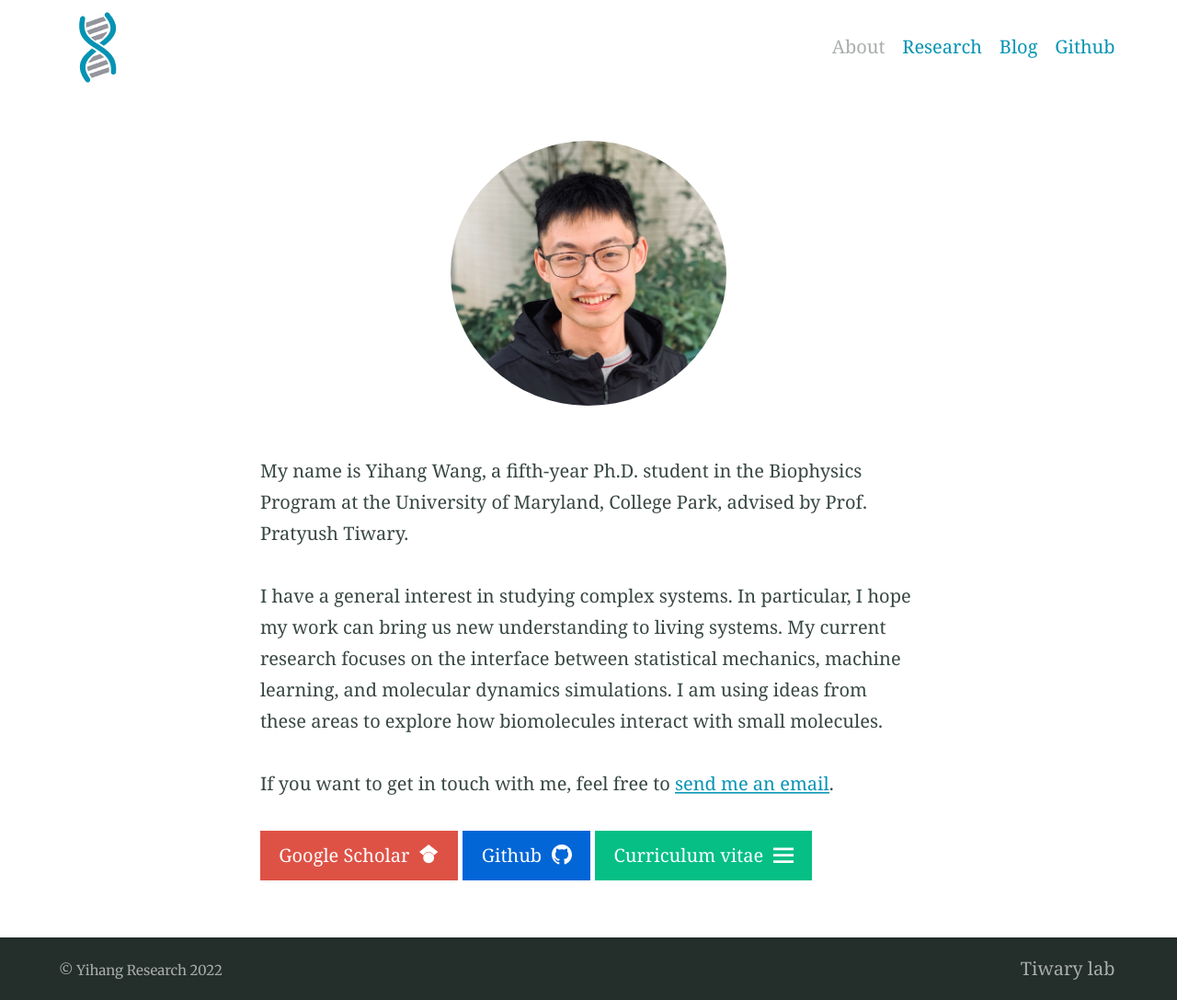
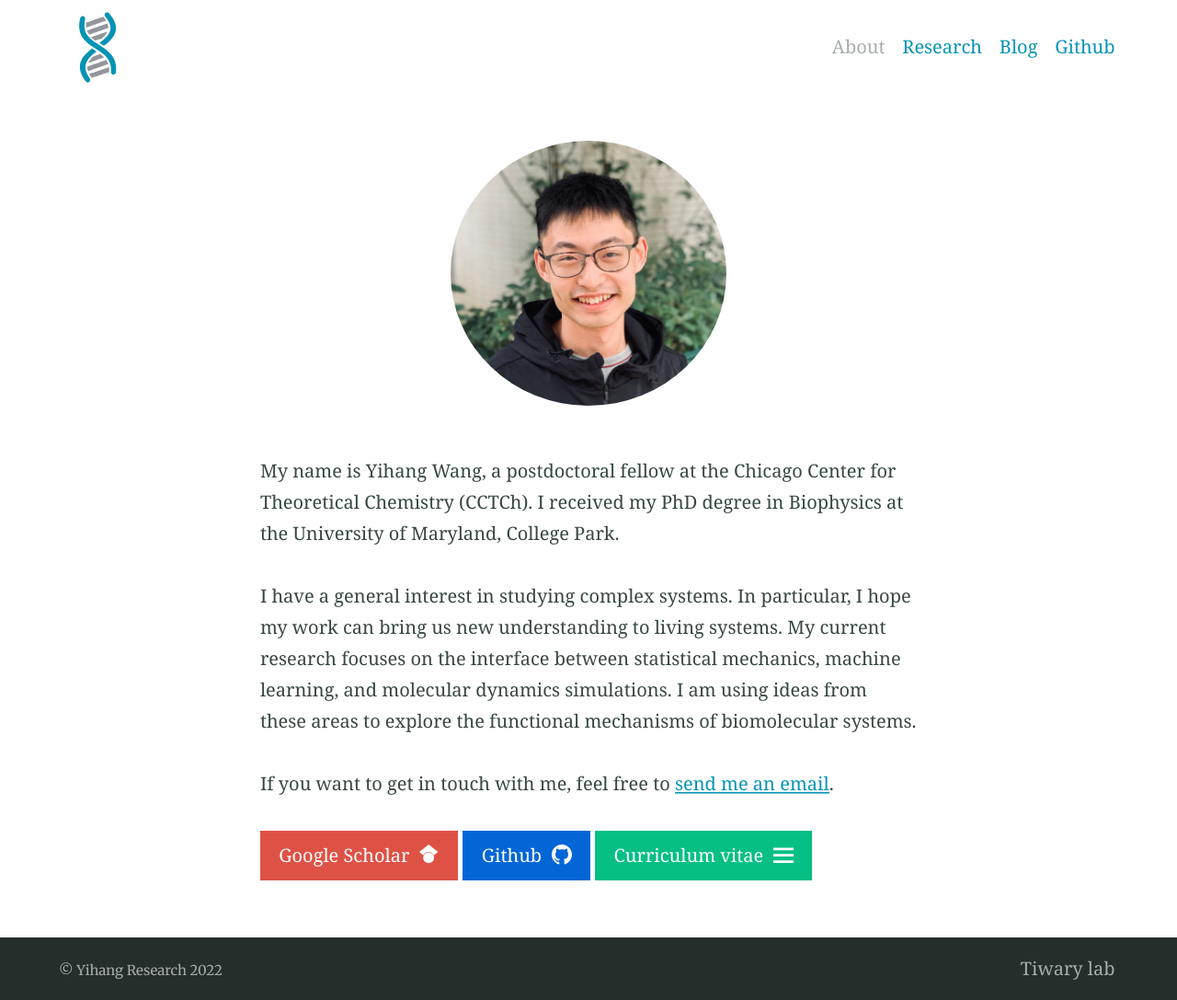
Before and after one commit to yhwang17/yhwang17.github.io, a Jekyll site: the page built from index.md, in a window 1280 px wide. Shown: the whole page at 92% size. Built offline with Jekyll 4.4.1, drawn with Linux system fonts in a browser that asks for light colours.

Commit message:
Update personal information
1. new description on current position
2. new CV

```diff
--- a/index.md
+++ b/index.md
@@ -5,10 +5,10 @@ excerpt: "I will share my research on this website"
 
 <a><center><img class="center" src="assets/img/YH.jpg" height="auto" width="300" style="border-radius:50%"><center>
 
-My name is Yihang Wang, a fifth-year Ph.D. student in the Biophysics Program at the University of Maryland, College Park, advised by Prof. Pratyush Tiwary.
+My name is Yihang Wang, a postdoctoral fellow at the Chicago Center for Theoretical Chemistry (CCTCh). I received my PhD degree in Biophysics at the University of Maryland, College Park.
 
-I have a general interest in studying complex systems. In particular, I hope my work can bring us new understanding to living systems. My current research focuses on the interface between statistical mechanics, machine learning, and molecular dynamics simulations. I am using ideas from these areas to explore how biomolecules interact with small molecules.
+I have a general interest in studying complex systems. In particular, I hope my work can bring us new understanding to living systems. My current research focuses on the interface between statistical mechanics, machine learning, and molecular dynamics simulations. I am using ideas from these areas to explore the functional mechanisms of biomolecular systems.
 
-If you want to get in touch with me, feel free to [send me an email](mailto:yhwang17@terpmail.umd.edu).
+If you want to get in touch with me, feel free to [send me an email](mailto:yihangw@uchicago.edu).
 
 {% include button.html text="Google Scholar" icon="scholar" link="https://scholar.google.com/citations?user=Dkoib1gAAAAJ&hl=en" color="#de5246" %} {% include button.html text="Github" icon="github" link="https://github.com/yhwang17" color="#0366d6" %} {% include button.html text="Curriculum vitae" icon="nav" link="CV.pdf" color="#05bf85" %}
```
Also changed, not shown: Research.md (+1 -1 lines), 1 other file.
